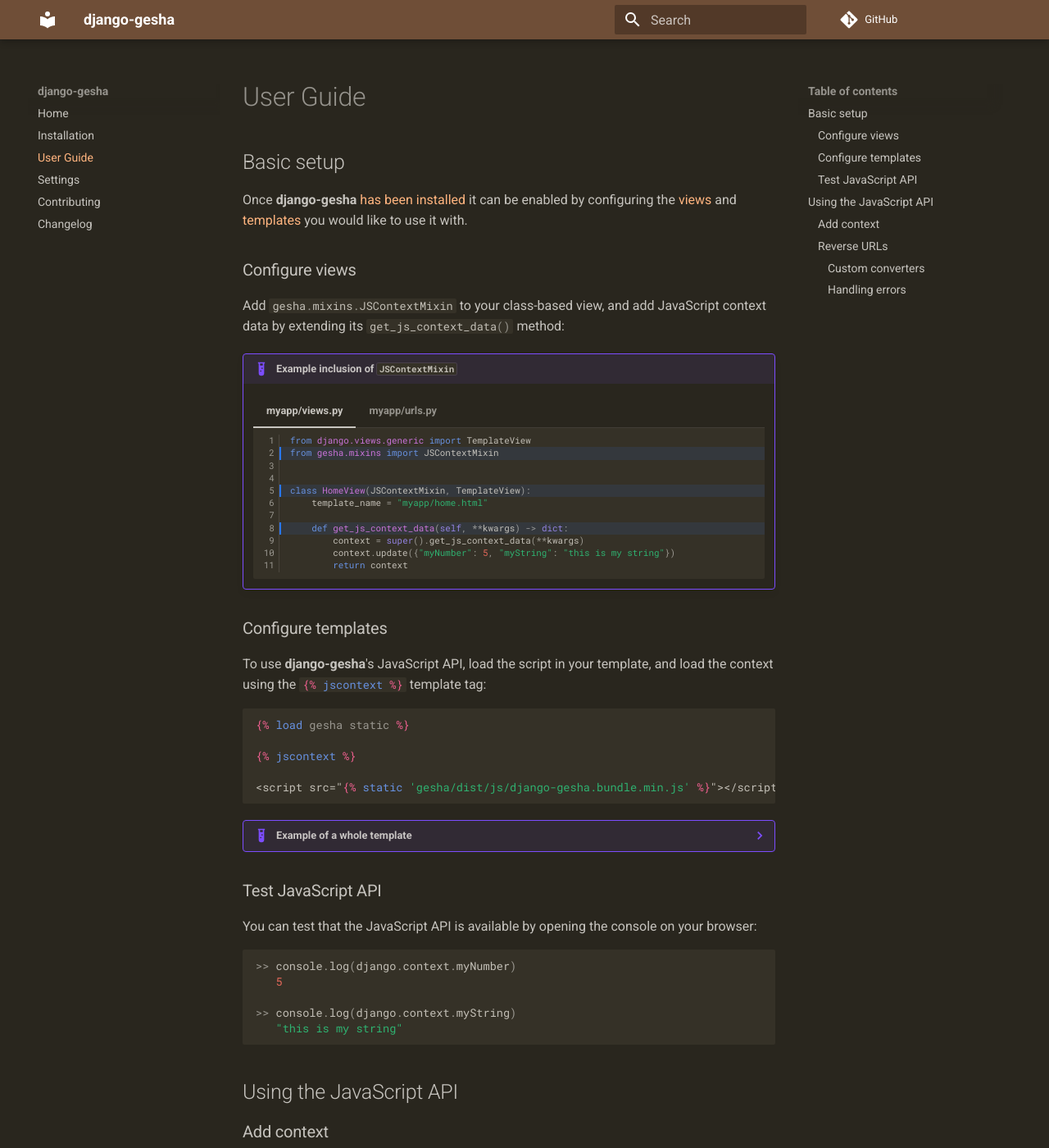
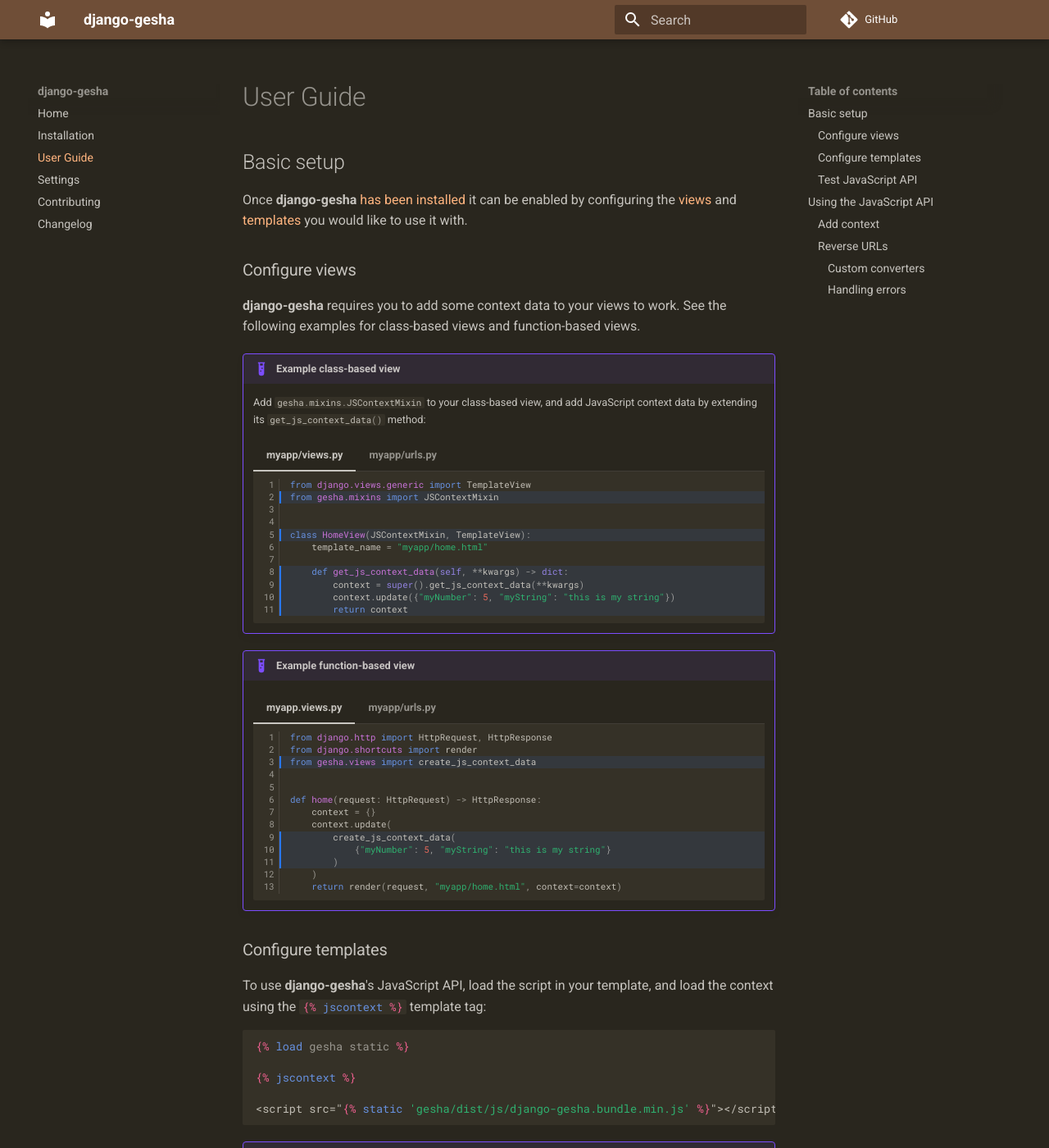
Before and after one commit to ely-as/django-gesha, an MkDocs documentation site: the page built from docs/user_guide.md, in a window 1280 px wide and 1400 px high. Shown: the whole window at 82% size. Built offline with MkDocs 1.6.1 and Material for MkDocs 9.7.7, drawn with Linux system fonts in a browser that asks for light colours; comment, search, counter and statistics services are not loaded; some of the changed text lies outside the part shown.

Commit message:
Add func to enable django-gesha in function-based views (#10)

````diff
--- a/docs/user_guide.md
+++ b/docs/user_guide.md
@@ -6,14 +6,17 @@
 
 ### Configure views
 
-Add `#!py gesha.mixins.JSContextMixin` to your class-based view, and add JavaScript
-context data by extending its `#!py get_js_context_data()` method:
+**django-gesha** requires you to add some context data to your views to work. See the
+following examples for class-based views and function-based views.
 
-!!! example "Example inclusion of `#!py JSContextMixin`"
+!!! example "Example class-based view"
+
+    Add `#!py gesha.mixins.JSContextMixin` to your class-based view, and add JavaScript
+    context data by extending its `#!py get_js_context_data()` method:
 
     === "myapp/views.py"
 
-        ``` py hl_lines="2 5 8" linenums="1"
+        ``` py hl_lines="2 5 8 9 10 11" linenums="1"
         from django.views.generic import TemplateView
         from gesha.mixins import JSContextMixin
 
@@ -35,6 +38,37 @@
 
         urlpatterns = [
             path("", views.HomeView.as_view(), name="home"),
+        ]
+        ```
+
+!!! example "Example function-based view"
+
+    === "myapp.views.py"
+
+        ``` py hl_lines="3 9 10 11" linenums="1"
+        from django.http import HttpRequest, HttpResponse
+        from django.shortcuts import render
+        from gesha.views import create_js_context_data
+
+
+        def home(request: HttpRequest) -> HttpResponse:
+            context = {}
+            context.update(
+                create_js_context_data(
+                    {"myNumber": 5, "myString": "this is my string"}
+                )
+            )
+            return render(request, "myapp/home.html", context=context)
+        ```
+
+    === "myapp/urls.py"
+
+        ``` py linenums="1"
+        from django.urls import path
+        from myapp import views
+
+        urlpatterns = [
+            path("", views.home, name="home"),
         ]
         ```
 
@@ -89,12 +123,13 @@
 
 ### Add context
 
-Override `#!py get_js_context_data()` to add context data. Data added here must be JSON
-serializable.
+Any context data added using the methods below must be JSON serializable.
 
-!!! example
+!!! example "Adding context in class-based views"
 
-    ``` py title="view"
+    For class-based views override `#!py get_js_context_data()` to add context data:
+
+    ``` py
     class HomeView(JSContextMixin, TemplateView):
         template_name = "myapp/home.html"
 
@@ -102,6 +137,22 @@
             context = super().get_js_context_data(**kwargs)
             context.update({"myNumber": 5, "myString": "this is my string"})
             return context
+    ```
+
+!!! example "Adding context in class-based views"
+
+    For function-based views pass a dict to `#!py create_js_context_data()` to add
+    context data:
+
+    ``` py
+    def home(request):
+        context = {}
+        context.update(
+            create_js_context_data(
+                {"myNumber": 5, "myString": "this is my string"}
+            )
+        )
+        return render(request, "myapp/home.html", context=context)
     ```
 
 ### Reverse URLs
````
Also changed, not shown: 4 other files.
